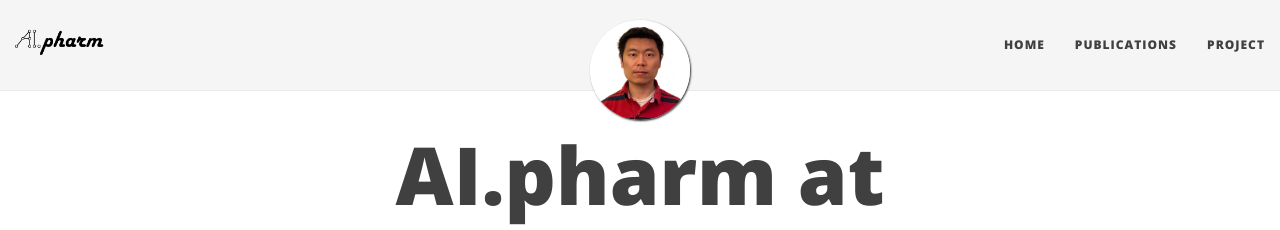
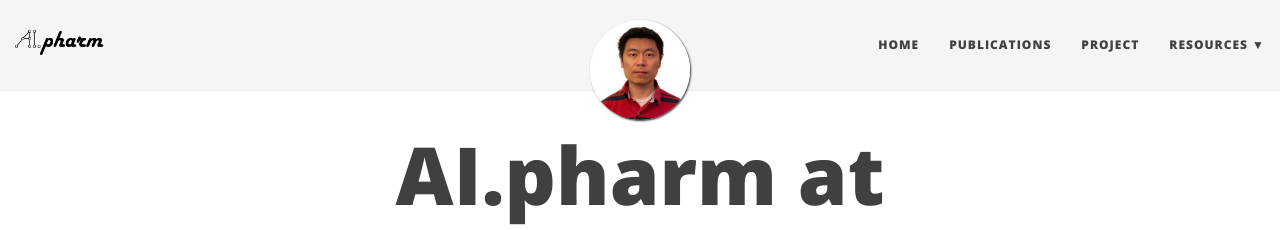
Before and after one commit to zongyue1010/zongyue1010.github.io, a Jekyll site: the page built from index.html, in a window 1280 px wide. Shown: the top 230 px of the page. Built offline with Jekyll 4.4.1, drawn with Linux system fonts in a browser that asks for light colours; nearby versions of some CDN libraries; the list of posts is cut into pages by our own code.

Commit message:
'update'

```diff
--- a/_config.yml
+++ b/_config.yml
@@ -1,10 +1,10 @@
 # --- General options --- #
 
 # Name of website
-title: "AI pharm lab website"
+title: AI pharm lab website
 
 # Short description of your site
-description: "Auburn University"
+description: Auburn University
 
 # --- Local development options ---
 # If your website is hosted locally rather than on GitHub, then you need to uncomment the next two parameters to set the url and baseurl
@@ -31,7 +31,9 @@ navbar-links:
   Publications: "publications"
   Project: "projects"
   #Resume: "zongliangyue_cv.pdf"
-
+  Resources:
+    - Beautiful Jekyll: "https://beautifuljekyll.com"
+    - Learn markdown: "https://www.markdowntutorial.com/"
 
 # Image to show in the navigation bar - image must be a square (width = height)
 # Remove this parameter if you don't want an image in the navbar
```
